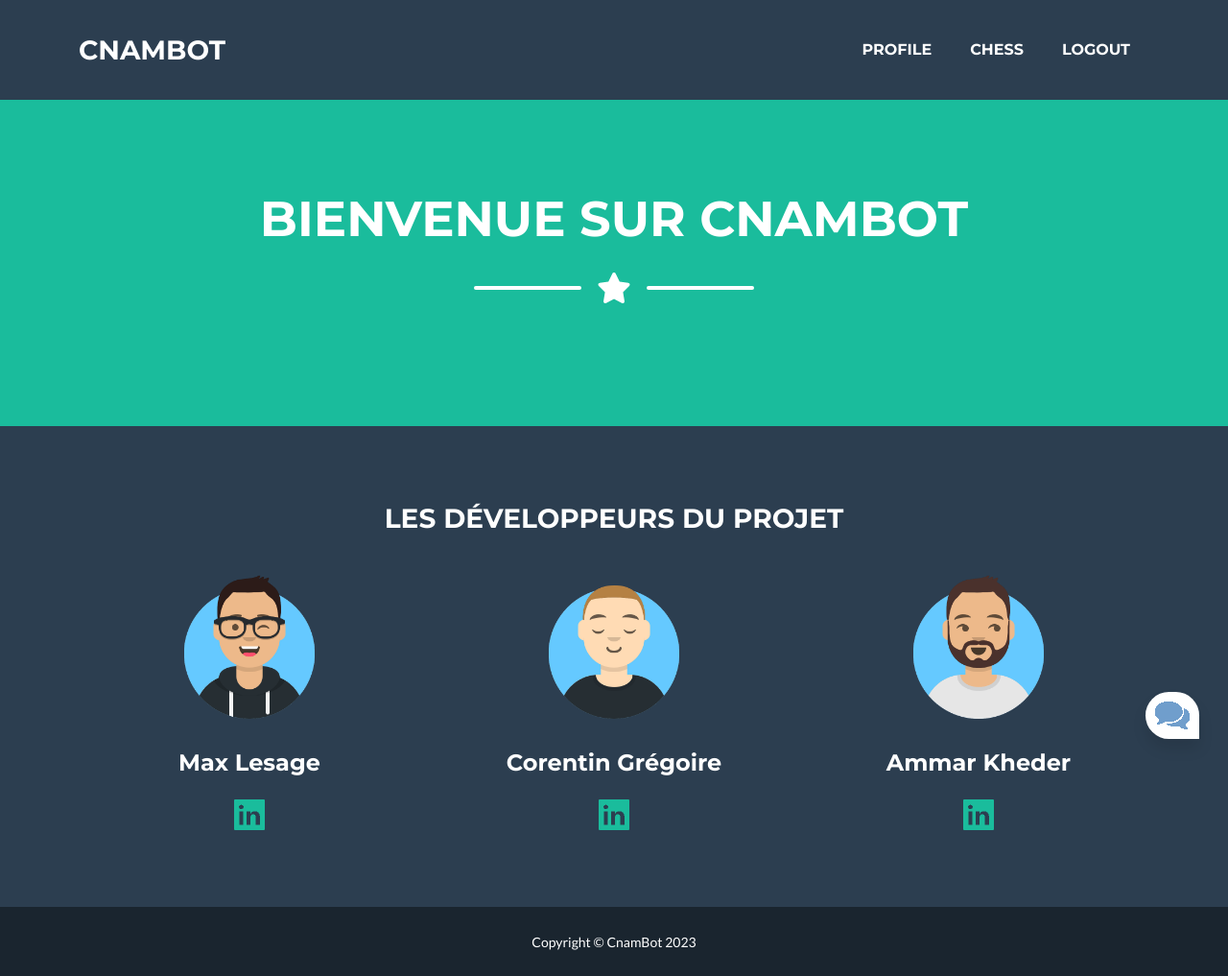
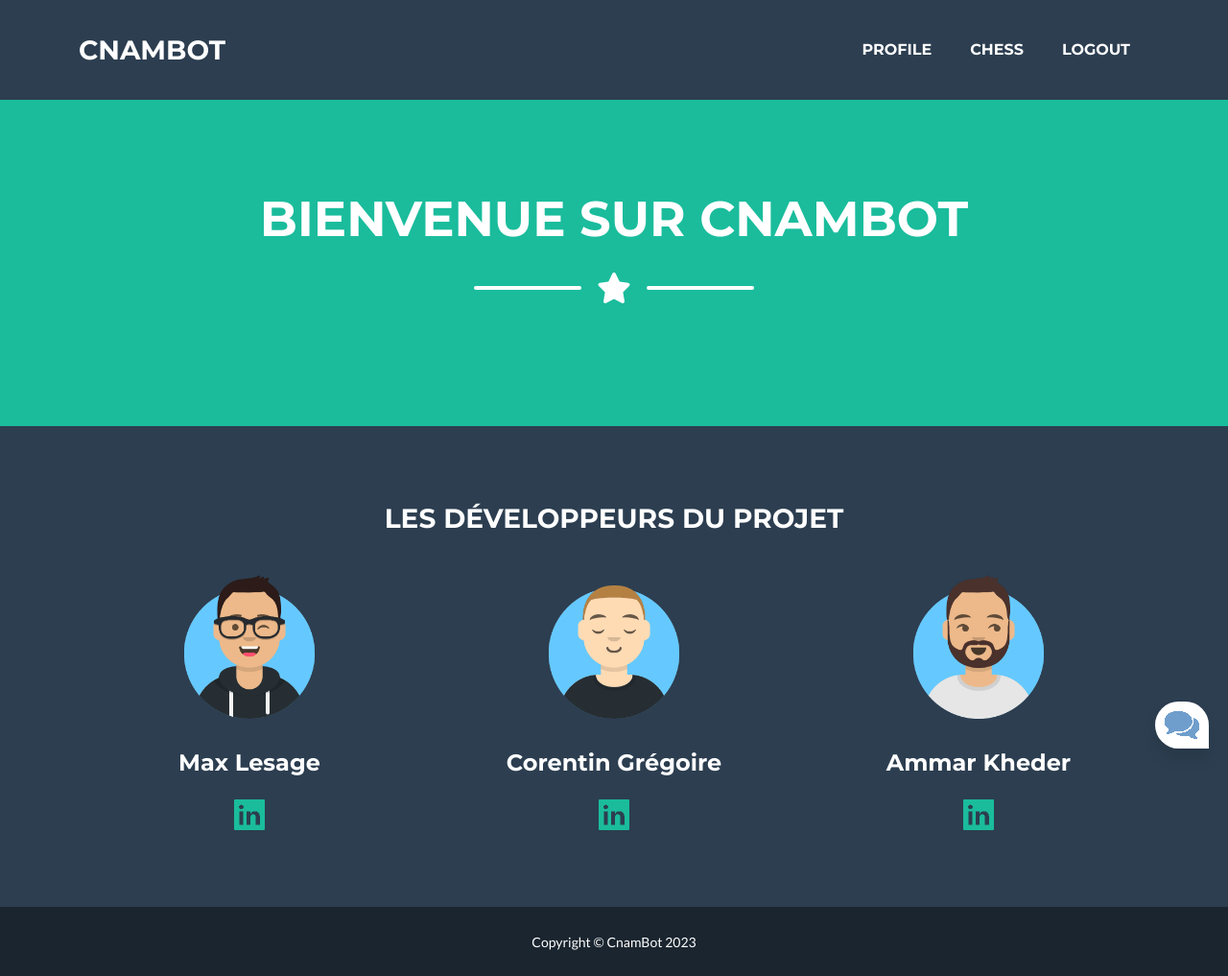
Before and after one commit to mx79/nambot, a Flask app: page / in a window 1280 px wide. Shown: the whole page at 96% size. Run offline with Flask 2, Linux system fonts and the light colour scheme; the visitor is signed in with stand-in values (Sample User, id 1); parts of the project's set-up code (start-up, migrations or seed data) failed here and were passed over; some libraries are stand-ins or nearby versions.

Commit message:
chatbox fixed

```diff
--- a/app.py
+++ b/app.py
@@ -14,15 +14,14 @@ socketio = SocketIO(app)
 
 # TODO: Voir pour un premier déploiement sur GCP
 
-# TODO: Régler la hitbox du chatbot
-
+# TODO: Passer le site en rouge et noir
 # TODO: Voir pour un autre footer
 
-# TODO: Voir pour rendre responsive le Chess
 # TODO: Peut-être merge les fonctions de DB avec le WebSocket pour le Chess
 
 # TODO: Discussion de groupe avec WebSocket + popup de chat simple
 
+# TODO: Responsiveness sur téléphone
 
 # ============================================= CUSTOM HANDLERS ============================================= #
 
--- a/static/css/chatbot.css
+++ b/static/css/chatbot.css
@@ -14,8 +14,8 @@
 /* CHATBOX */
 .chatbox {
     position: fixed;
-    bottom: 30px;
-    right: 30px;
+    bottom: 40px;
+    right: 40px;
 }
 
 /* CONTENT IS CLOSE */
@@ -41,6 +41,9 @@
 /* BUTTON */
 .chatbox__button {
     text-align: right;
+    position: fixed;
+    bottom: 20px;
+    right: 20px;
 }
 
 .microphone__button {
@@ -186,9 +189,9 @@
     color: white;
 }
 
-.chatbox__button button,
-.chatbox__button button:focus,
-.chatbox__button button:visited {
+.chatbox__button,
+.chatbox__button:focus,
+.chatbox__button:visited {
     padding: 10px;
     background: white;
     border: none;
--- a/templates/layouts/base_layout.html
+++ b/templates/layouts/base_layout.html
@@ -96,12 +96,10 @@
                 <button class="chatbox__send--footer send__button">Envoyer</button>
             </div>
         </div>
-        <div class="chatbox__button">
-            <button>
-                <img src="{{ url_for('static', filename='./assets/img/chatbox-icon.png') }}"
-                     alt="chat-icon"/>
-            </button>
-        </div>
+        <button class="chatbox__button">
+            <img src="{{ url_for('static', filename='./assets/img/chatbox-icon.png') }}"
+                 alt="chat-icon"/>
+        </button>
     </div>
 {% endif %}
 <!-- Content Section-->
```
